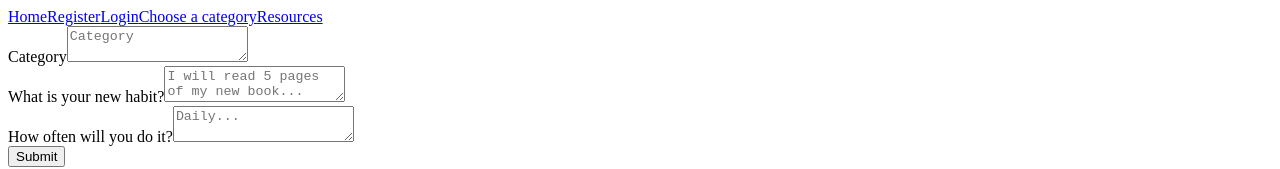
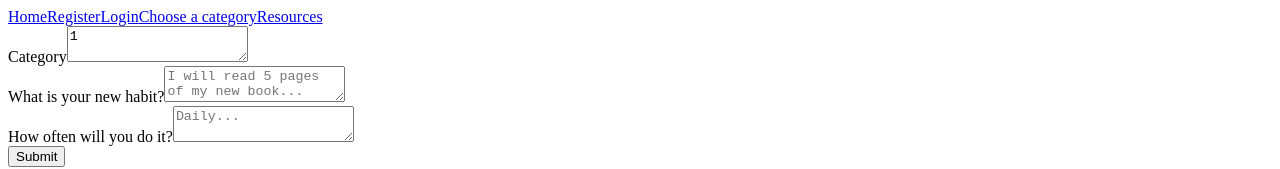
Before and after one commit to hanh-t/sei-project-4, a React (Create React App) app in the folder client/: page /categories/1 in a window 1280 px wide. Shown: the top 169 px of the page. Built offline with nearby package versions, Linux system fonts and the light colour scheme; no server answers.

Commit message:
pre-filled habit form category

```diff
--- a/client/src/components/AddHabitForm.js
+++ b/client/src/components/AddHabitForm.js
@@ -20,7 +20,7 @@ const HabitForm = () => {
   console.log('CATEGORY>>', categories)
 
   const [formData, setFormData] = useState({
-    category: '',
+    category: `${params.id}`,
     title: '',
     frequency: '',
   })
@@ -43,7 +43,7 @@ const HabitForm = () => {
     history.push('/habits/')
     window.location.reload()
   }
-  const { id, title } = categories
+
 
   return (
     <div>
@@ -55,7 +55,7 @@ const HabitForm = () => {
             className="input"
             placeholder="Category"
             name="category"
-            value={id, title}
+            value={formData.category}
             onChange={handleChange}
           />
         </div>
```
